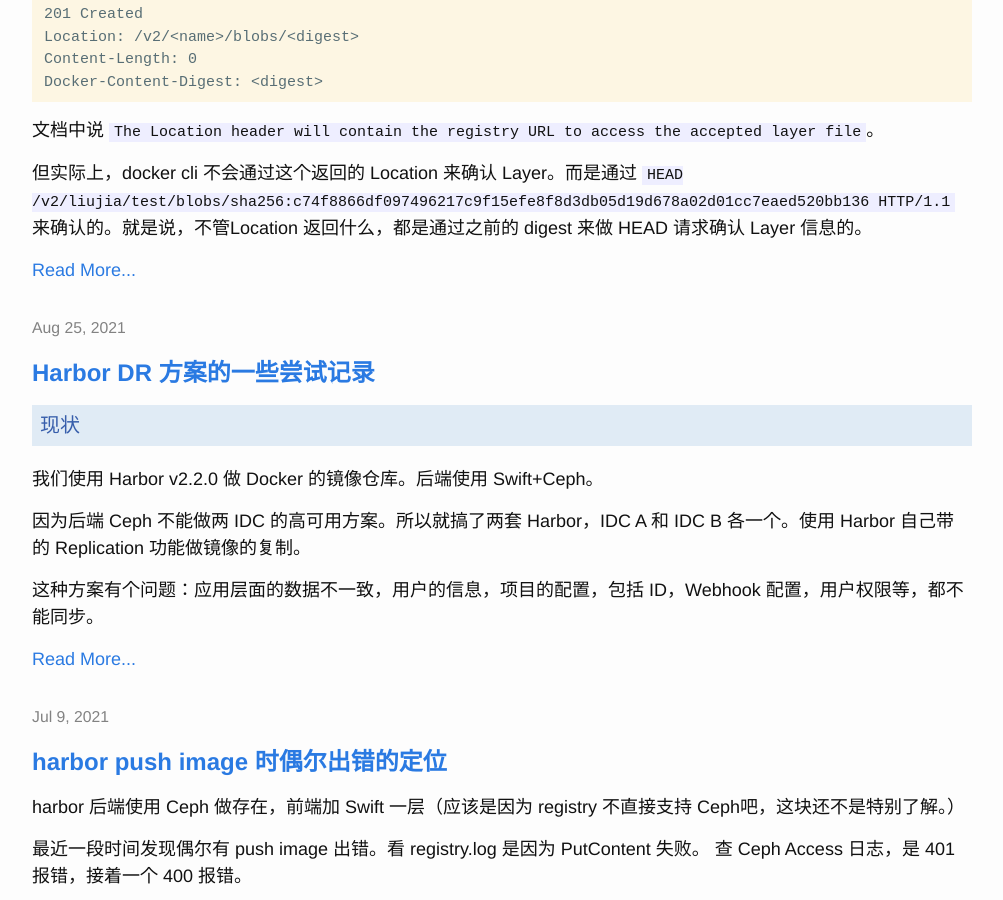
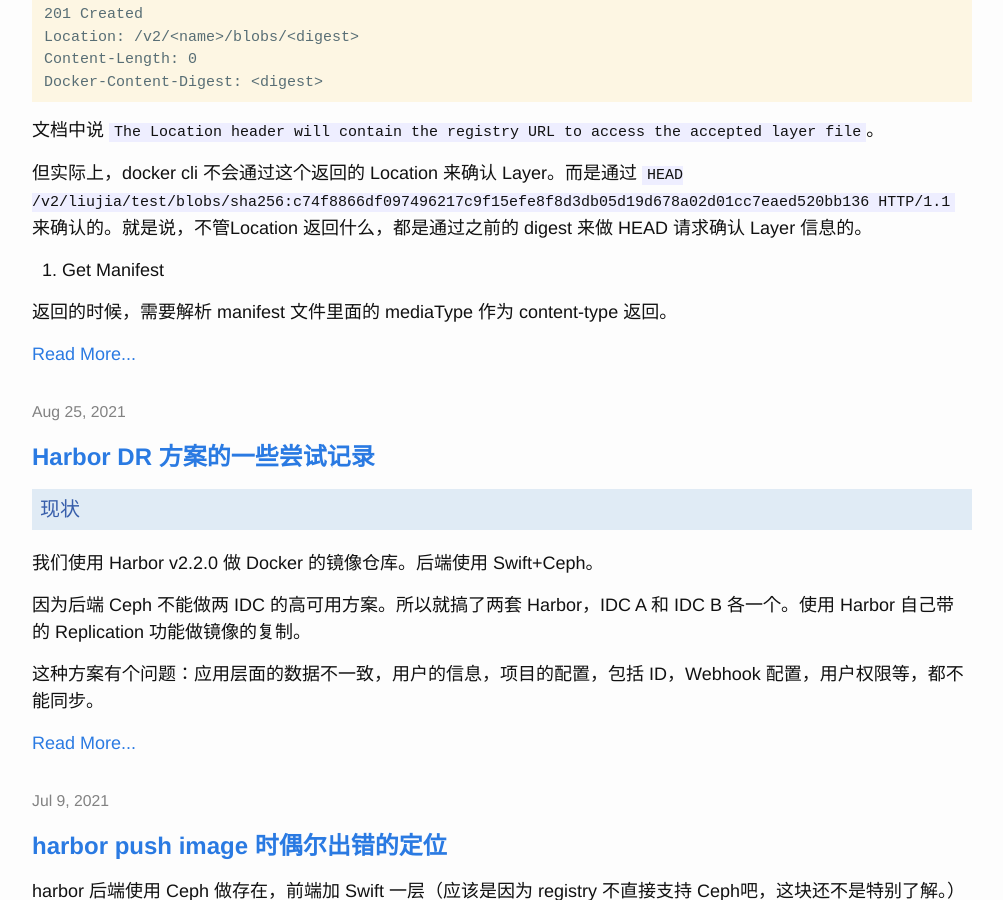
Before and after one commit to childe/ohmycat, a Jekyll site: the page built from index.html, in a window 1280 px wide and 900 px high, scrolled down 730 px. Shown: the whole window, without its empty margins (138-1141 px from the left). Built offline with Jekyll 4.4.1, drawn with Linux system fonts in a browser that asks for light colours; the list of posts is cut into pages by our own code.

Commit message:
modified:   _posts/2021-10-08-docker-registry-implement.md

```diff
--- a/_posts/2021-10-08-docker-registry-implement.md
+++ b/_posts/2021-10-08-docker-registry-implement.md
@@ -37,3 +37,7 @@ Docker-Content-Digest: <digest>
 文档中说 `The Location header will contain the registry URL to access the accepted layer file`。
 
 但实际上，docker cli 不会通过这个返回的 Location 来确认 Layer。而是通过 `HEAD /v2/liujia/test/blobs/sha256:c74f8866df097496217c9f15efe8f8d3db05d19d678a02d01cc7eaed520bb136 HTTP/1.1` 来确认的。就是说，不管Location 返回什么，都是通过之前的 digest 来做 HEAD 请求确认 Layer 信息的。
+
+3. Get Manifest
+
+返回的时候，需要解析 manifest 文件里面的 mediaType 作为 content-type 返回。
```
